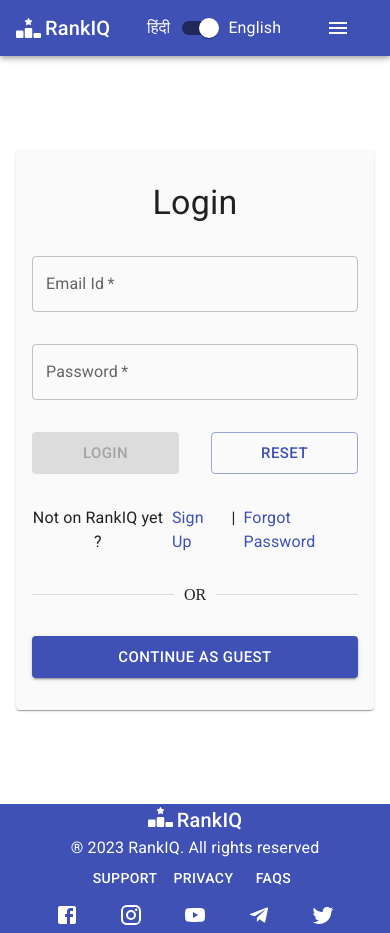
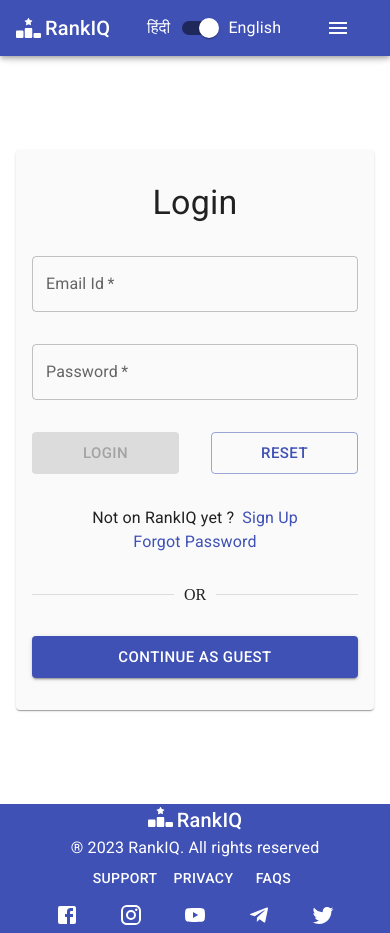
Before and after one commit to pesto-students/rankiq--frontend-p4-team-divjot-1, a React (Vite) app: page /login in a window 390 px wide. Built offline with nearby package versions, Linux system fonts and the light colour scheme.

Commit message:
forgot-password-link-mobile-fix

```diff
--- a/src/components/Login.jsx
+++ b/src/components/Login.jsx
@@ -161,7 +161,7 @@
             <Grid item xs={12}>
               <Box
                 sx={{
-                  display: 'flex',
+                  display: { xs: 'none', md: 'flex' },
                   columnGap: '0.5rem',
                   justifyContent: 'center',
                 }}
@@ -191,6 +191,45 @@
                   {t('login.resetPassword')}
                 </StyledLink>
               </Box>
+              <Grid item xs={12}>
+                <Box
+                  sx={{
+                    display: { xs: 'flex', md: 'none' },
+                    columnGap: '0.5rem',
+                    justifyContent: 'center',
+                  }}
+                >
+                  <Typography variant="body1" textAlign="center">
+                    {t('login.notOnRankiq')}
+                  </Typography>
+                  <StyledLink
+                    component={RouterLink}
+                    variant="body1"
+                    color="primary.main"
+                    to="/signup"
+                  >
+                    {t('login.signup')}
+                  </StyledLink>
+                </Box>
+              </Grid>
+              <Grid item xs={12}>
+                <Box
+                  sx={{
+                    display: { xs: 'flex', md: 'none' },
+                    columnGap: '0.5rem',
+                    justifyContent: 'center',
+                  }}
+                >
+                  <StyledLink
+                    component={RouterLink}
+                    variant="body1"
+                    color="primary.main"
+                    onClick={() => setOpenResetDialog(true)}
+                  >
+                    {t('login.resetPassword')}
+                  </StyledLink>
+                </Box>
+              </Grid>
             </Grid>
 
             <Grid item xs={12}>
```
